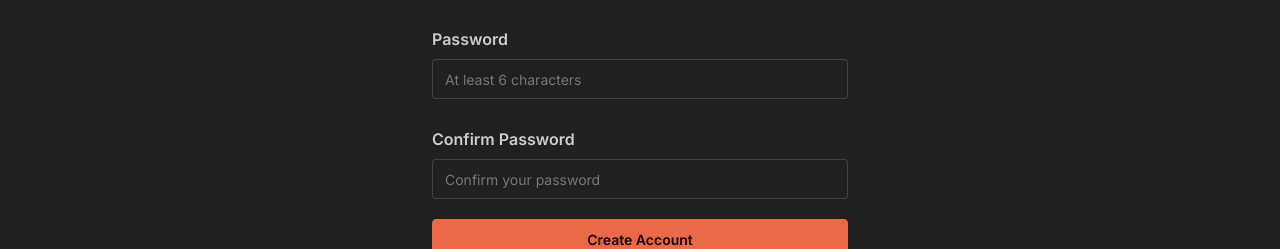
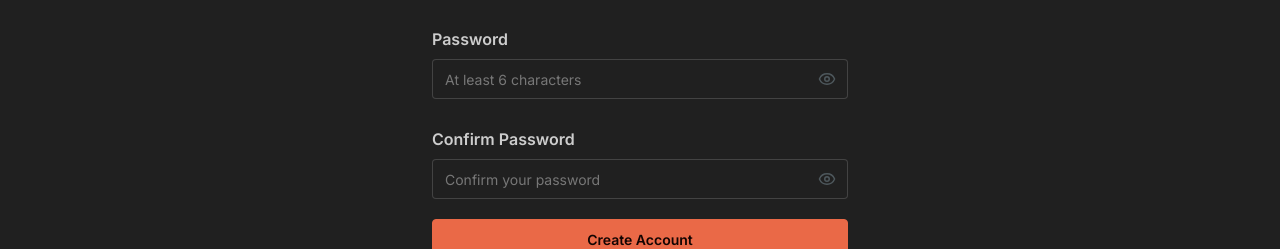
Before and after one commit to algusaem/layera, a Next.js app: page /collection/register in a window 1280 px wide. Shown: the part 437-686 px from the top of the page. Built offline with nearby package versions, Linux system fonts and the light colour scheme; no server answers.

Commit message:
Add password visibility toggle to Login and Register forms

```diff
--- a/components/Collection/LoginForm.tsx
+++ b/components/Collection/LoginForm.tsx
@@ -1,19 +1,21 @@
 "use client";
 
+import { useState } from "react";
 import { useForm } from "react-hook-form";
 import { useRouter } from "next/navigation";
 import { toast } from "sonner";
 import { login } from "@/app/actions/auth/login";
 import Link from "next/link";
-import { FlaskConical, LogIn } from "lucide-react";
+import { FlaskConical, LogIn, Eye, EyeOff } from "lucide-react";
 
-type LoginFormData = {
+interface LoginFormData {
   email: string;
   password: string;
-};
+}
 
 const LoginForm = () => {
   const router = useRouter();
+  const [showPassword, setShowPassword] = useState(false);
 
   const {
     register,
@@ -59,12 +61,21 @@
 
       <fieldset className="fieldset">
         <legend className="fieldset-legend text-base">Password</legend>
-        <input
-          type="password"
-          placeholder="Your password"
-          className="input input-bordered w-full"
-          {...register("password", { required: "Password is required" })}
-        />
+        <div className="relative">
+          <input
+            type={showPassword ? "text" : "password"}
+            placeholder="Your password"
+            className="input input-bordered w-full pr-10"
+            {...register("password", { required: "Password is required" })}
+          />
+          <button
+            type="button"
+            onClick={() => setShowPassword(!showPassword)}
+            className="absolute right-3 top-1/2 -translate-y-1/2 text-secondary/50 hover:text-secondary"
+          >
+            {showPassword ? <EyeOff size={18} /> : <Eye size={18} />}
+          </button>
+        </div>
         {errors.password && (
           <p className="text-error text-sm mt-1">{errors.password.message}</p>
         )}
--- a/components/Collection/RegisterForm.tsx
+++ b/components/Collection/RegisterForm.tsx
@@ -1,20 +1,24 @@
 "use client";
 
+import { useState } from "react";
 import { useForm } from "react-hook-form";
 import { useRouter } from "next/navigation";
 import { toast } from "sonner";
 import { register as registerUser } from "@/app/actions/auth/register";
 import Link from "next/link";
+import { Eye, EyeOff } from "lucide-react";
 
-type RegisterFormData = {
+interface RegisterFormData {
   name: string;
   email: string;
   password: string;
   confirmPassword: string;
-};
+}
 
 const RegisterForm = () => {
   const router = useRouter();
+  const [showPassword, setShowPassword] = useState(false);
+  const [showConfirmPassword, setShowConfirmPassword] = useState(false);
 
   const {
     register,
@@ -70,15 +74,24 @@
 
       <fieldset className="fieldset">
         <legend className="fieldset-legend text-base">Password</legend>
+        <div className="relative">
           <input
-          type="password"
+            type={showPassword ? "text" : "password"}
             placeholder="At least 6 characters"
-          className="input input-bordered w-full"
+            className="input input-bordered w-full pr-10"
             {...register("password", {
               required: "Password is required",
               minLength: { value: 6, message: "Password must be at least 6 characters" },
             })}
           />
+          <button
+            type="button"
+            onClick={() => setShowPassword(!showPassword)}
+            className="absolute right-3 top-1/2 -translate-y-1/2 text-secondary/50 hover:text-secondary"
+          >
+            {showPassword ? <EyeOff size={18} /> : <Eye size={18} />}
+          </button>
+        </div>
         {errors.password && (
           <p className="text-error text-sm mt-1">{errors.password.message}</p>
         )}
@@ -86,14 +99,23 @@
 
       <fieldset className="fieldset">
         <legend className="fieldset-legend text-base">Confirm Password</legend>
+        <div className="relative">
           <input
-          type="password"
+            type={showConfirmPassword ? "text" : "password"}
             placeholder="Confirm your password"
-          className="input input-bordered w-full"
+            className="input input-bordered w-full pr-10"
             {...register("confirmPassword", {
               required: "Please confirm your password",
             })}
           />
+          <button
+            type="button"
+            onClick={() => setShowConfirmPassword(!showConfirmPassword)}
+            className="absolute right-3 top-1/2 -translate-y-1/2 text-secondary/50 hover:text-secondary"
+          >
+            {showConfirmPassword ? <EyeOff size={18} /> : <Eye size={18} />}
+          </button>
+        </div>
         {errors.confirmPassword && (
           <p className="text-error text-sm mt-1">{errors.confirmPassword.message}</p>
         )}
```
Lines whose indentation alone changed are shown as unchanged.
